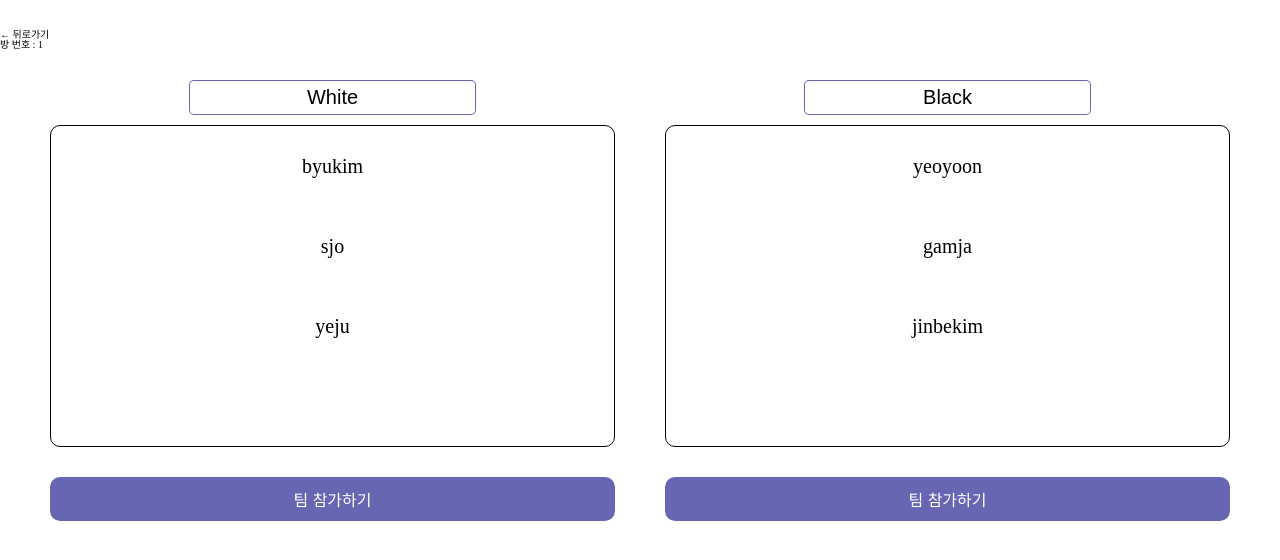
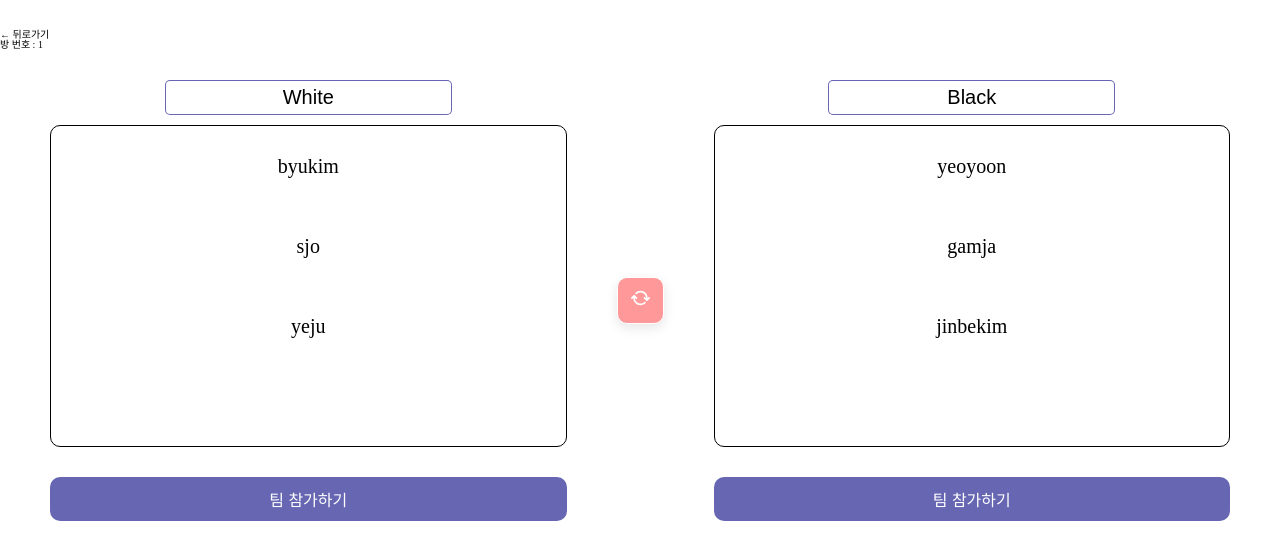
Before and after one commit to AndroidNetrunner/decrypto, a React (Vite) app: page /game/1 in a window 1280 px wide. Shown: the top 560 px of the page. Built offline with nearby package versions, Linux system fonts and the light colour scheme.

Commit message:
✨ TeamChangeButton 작성
TeamChangeButton 작성

```diff
--- /dev/null
+++ b/src/Pages/Game/Components/TeamChangeButton.tsx
@@ -0,0 +1,89 @@
+import styled from 'styled-components';
+
+interface IUser {
+  userId: number;
+  nickname: string;
+}
+
+interface Iteam {
+  firstTeam: {
+    users: IUser[];
+  };
+  secondTeam: {
+    users: IUser[];
+  };
+}
+
+// 테스트용 더미 유저
+// auth 연결하면 currentUser 로 검증 예정
+const dummyUser = {
+  userId: 394998,
+  nickname: 'gamja',
+};
+
+interface Props {
+  setTeam: React.Dispatch<React.SetStateAction<Iteam>>;
+}
+
+export default function TeamChangeButton({ setTeam }: Props) {
+  const onClickTeamChangeButton = () => {
+    setTeam((oldTeam) => {
+      const { firstTeam, secondTeam } = oldTeam;
+      if (firstTeam.users.find((user) => user.userId === dummyUser.userId)) {
+        const filteredUsers = firstTeam.users.filter((user) => user.userId !== dummyUser.userId);
+        return {
+          firstTeam: { users: [...filteredUsers] },
+          secondTeam: { users: [...secondTeam.users, dummyUser] },
+        };
+      }
+      if (secondTeam.users.find((user) => user.userId === dummyUser.userId)) {
+        const filteredUsers = secondTeam.users.filter((user) => user.userId !== dummyUser.userId);
+        return {
+          firstTeam: { users: [...firstTeam.users, dummyUser] },
+          secondTeam: { users: [...filteredUsers] },
+        };
+      }
+      return { ...oldTeam };
+    });
+  };
+  return (
+    <Button type='button' onClick={onClickTeamChangeButton}>
+      {/* //* 💡 요거 속한 팀에 따라 아이콘 변경하면 좋을 것 같음! */}
+      <svg
+        xmlns='http://www.w3.org/2000/svg'
+        xmlnsXlink='http://www.w3.org/1999/xlink'
+        width='25px'
+        height='25px'
+        version='1.1'
+        viewBox='0 0 700 700'
+      >
+        <g xmlns='http://www.w3.org/2000/svg'>
+          <path d='m608.72 260.4c-9.5195-9.5195-24.641-9.5195-33.602 0l-23.516 23.523v-3.9219c0-111.44-90.719-201.6-201.6-201.6-53.199 0-103.6 20.719-141.68 58.238-9.5195 9.5195-9.5195 24.641 0 33.602 9.5195 9.5195 24.641 9.5195 33.602 0 29.121-28.559 67.199-44.238 108.08-44.238 84.559 0 154 68.879 154 154v3.9219l-23.52-23.52c-9.5195-9.5195-24.641-9.5195-33.602 0-8.9609 9.5195-9.5195 24.641 0 33.602l63.84 64.395c4.4805 4.4805 10.641 7.2812 16.801 7.2812 6.1602 0 12.32-2.2383 16.801-7.2812l64.398-64.398c9.5195-9.5195 9.5195-24.641 0-33.602z' />
+          <path d='m458.08 389.2c-29.121 28.559-67.199 44.238-108.08 44.238-84.559 0-154-68.879-154-154v-3.9219l23.52 23.52c4.4805 4.4805 10.641 7.2812 16.801 7.2812 6.1602 0 12.32-2.2383 16.801-7.2812 9.5195-9.5195 9.5195-24.641 0-33.602l-63.84-63.832c-9.5195-9.5195-24.641-9.5195-33.602 0l-64.398 64.398c-9.5195 9.5195-9.5195 24.641 0 33.602 9.5195 8.9609 24.641 9.5195 33.602 0l23.52-23.52-0.003906 3.918c0 111.44 90.719 201.6 201.6 201.6 53.199 0 103.6-20.719 141.68-58.238 9.5195-9.5195 9.5195-24.641 0-33.602-8.9609-9.5234-24.078-9.5234-33.602-0.5625z' />
+        </g>
+      </svg>
+    </Button>
+  );
+}
+
+const Button = styled.button`
+  display: flex;
+  justify-content: center;
+  align-items: center;
+  padding: 1rem;
+  border: 1px solid white;
+  border-radius: 1rem;
+  background-color: #ff9999;
+  box-shadow: rgba(0, 0, 0, 0.1) 0px 4px 12px;
+  cursor: pointer;
+  transition: all 0.1s ease-in-out;
+  &:hover {
+    background-color: #ff9999c0;
+  }
+  &:active {
+    transform: scale(0.9);
+  }
+  svg {
+    fill: white;
+  }
+`;
--- a/src/Pages/Game/index.tsx
+++ b/src/Pages/Game/index.tsx
@@ -1,5 +1,6 @@
 import React, { useState } from 'react';
 import styled from 'styled-components';
+import TeamChangeButton from './Components/TeamChangeButton';
 
 const dummyUser = {
   userId: 394998,
@@ -54,7 +55,6 @@ export default function Game() {
     firstTeamName: 'White',
     secondTeamName: 'Black',
   });
-
   const [team, setTeam] = useState<Iteam>({
     firstTeam: {
       users: [...dummyFirstTeam],
@@ -126,7 +126,7 @@ export default function Game() {
             : '팀 참가하기'}
         </JoinButton>
       </TeamContainer>
-
+      <TeamChangeButton team={team} setTeam={setTeam} />
       <TeamContainer>
         <input name='secondTeamName' value={secondTeamName} onChange={onChangeName} type='text' />
         <UserList>
```
